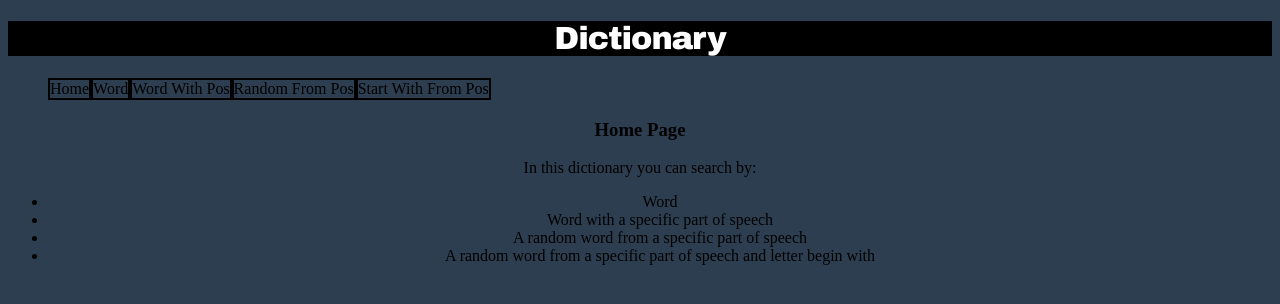
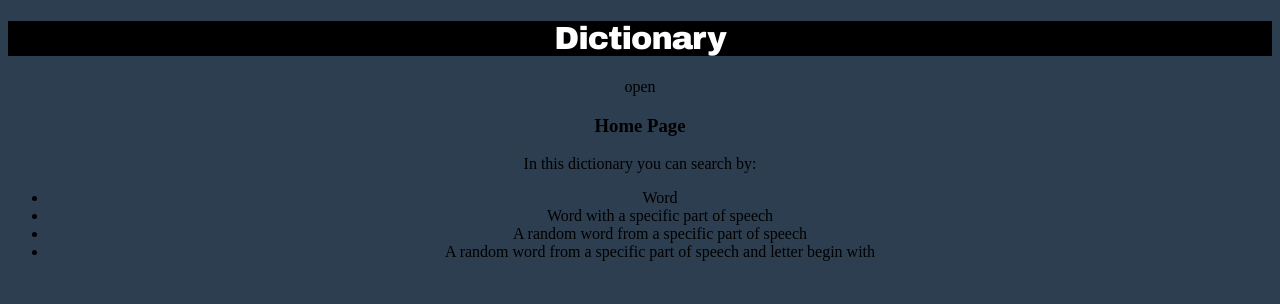
Before and after one commit to ofirsalem1/aws-dictionary, a React (Create React App) app in the folder front/: page / in a window 1280 px wide. Shown: the top 304 px of the page. Built offline with nearby package versions, Linux system fonts and the light colour scheme.

Commit message:
adding side nav

```diff
--- a/front/src/components/NavBar.tsx
+++ b/front/src/components/NavBar.tsx
@@ -1,15 +1,32 @@
-import React from 'react';
+import React, { useRef } from 'react';
 
 const NavBar = () => {
+  const mySidenav: any = useRef();
+  console.log(mySidenav.current);
+
+  /* Set the width of the side navigation to 250px */
+  const openNav = () => {
+    mySidenav.current.style.width = '250px';
+  };
+  /* Set the width of the side navigation to 0 */
+  const closeNav = () => {
+    mySidenav.current.style.width = '0';
+  };
   return (
-    <div className="nav-bar-div">
-      <ul className="nav-bar-ul">
-        <li>Home</li>
-        <li>Word</li>
-        <li>Word With Pos</li>
-        <li>Random From Pos</li>
-        <li>Start With From Pos</li>
-      </ul>
+    <div>
+      <div ref={mySidenav} id="mySidenav" className="sidenav">
+        <a href="javascript:void(0)" className="closebtn" onClick={closeNav}>
+          &times;
+        </a>
+        <a href="#">About</a>
+        <a href="#">Services</a>
+        <a href="#">Clients</a>
+        <a href="#">Contact</a>
+      </div>
+      {/* // Use any element to open the sidenav */}
+      <span onClick={openNav}>open</span>
+      {/* // Add all page content inside this div if you want the side nav to push page content to the
+      right (not used if you only want the sidenav to sit on top of the page */}
     </div>
   );
 };
--- a/front/src/index.css
+++ b/front/src/index.css
@@ -9,12 +9,56 @@ body {
   background-color: black;
   color: white;
 }
-.nav-bar-div {
+/* The side navigation menu */
+.sidenav {
+  height: 100%; /* 100% Full-height */
+  width: 0; /* 0 width - change this with JavaScript */
+  position: fixed; /* Stay in place */
+  z-index: 1; /* Stay on top */
+  top: 0; /* Stay at the top */
+  left: 0;
+  background-color: #111; /* Black*/
+  overflow-x: hidden; /* Disable horizontal scroll */
+  padding-top: 60px; /* Place content 60px from the top */
+  transition: 0.5s; /* 0.5 second transition effect to slide in the sidenav */
 }
-.nav-bar-ul {
-  display: flex;
-  list-style-type: none;
+
+/* The navigation menu links */
+.sidenav a {
+  padding: 8px 8px 8px 32px;
+  text-decoration: none;
+  font-size: 25px;
+  color: #818181;
+  display: block;
+  transition: 0.3s;
 }
-.nav-bar-ul li {
-  border: solid black 2px;
+
+/* When you mouse over the navigation links, change their color */
+.sidenav a:hover {
+  color: #f1f1f1;
 }
+
+/* Position and style the close button (top right corner) */
+.sidenav .closebtn {
+  position: absolute;
+  top: 0;
+  right: 25px;
+  font-size: 36px;
+  margin-left: 50px;
+}
+
+/* Style page content - use this if you want to push the page content to the right when you open the side navigation */
+#main {
+  transition: margin-left 0.5s;
+  padding: 20px;
+}
+
+/* On smaller screens, where height is less than 450px, change the style of the sidenav (less padding and a smaller font size) */
+@media screen and (max-height: 450px) {
+  .sidenav {
+    padding-top: 15px;
+  }
+  .sidenav a {
+    font-size: 18px;
+  }
+}
```
